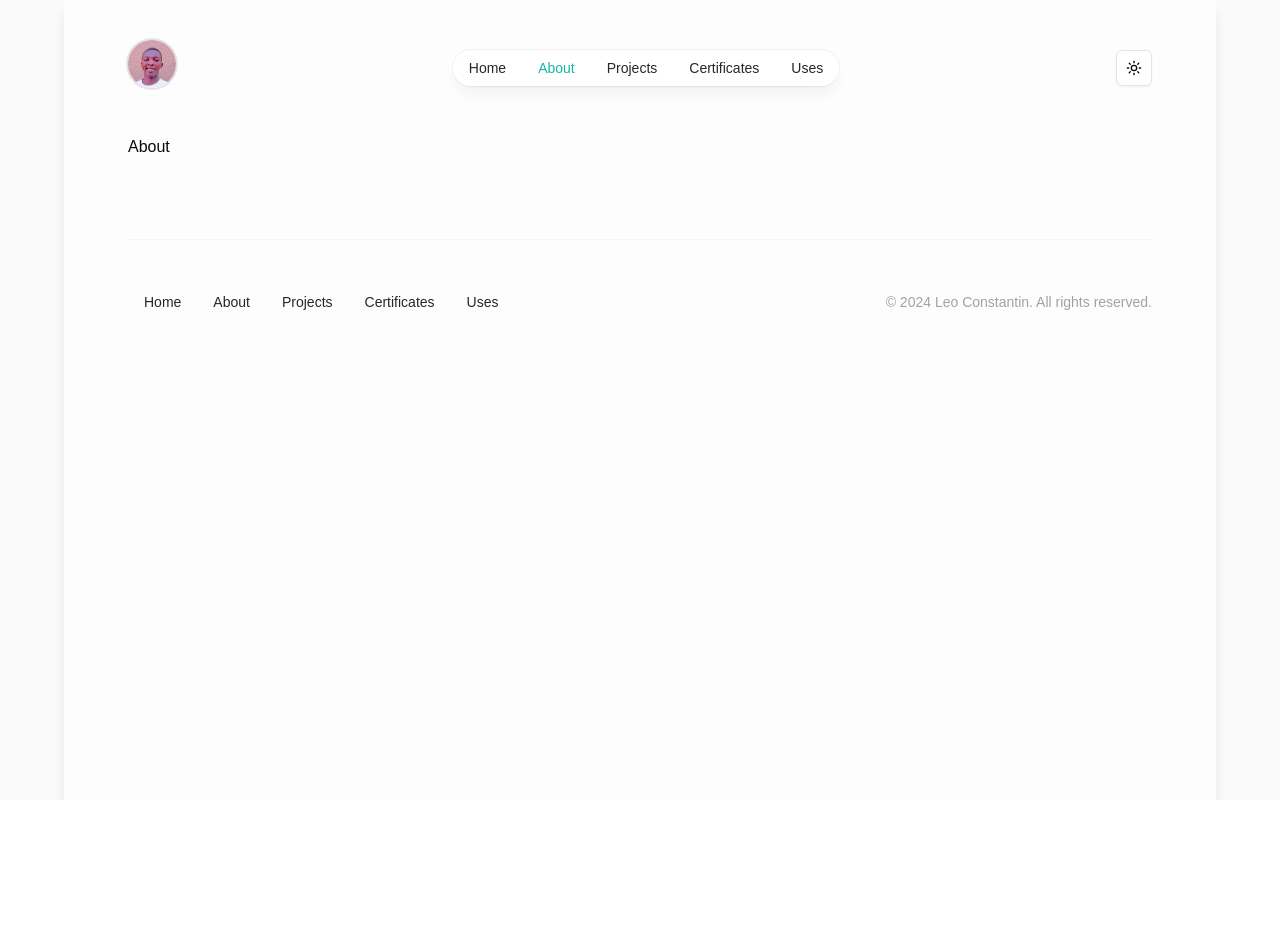
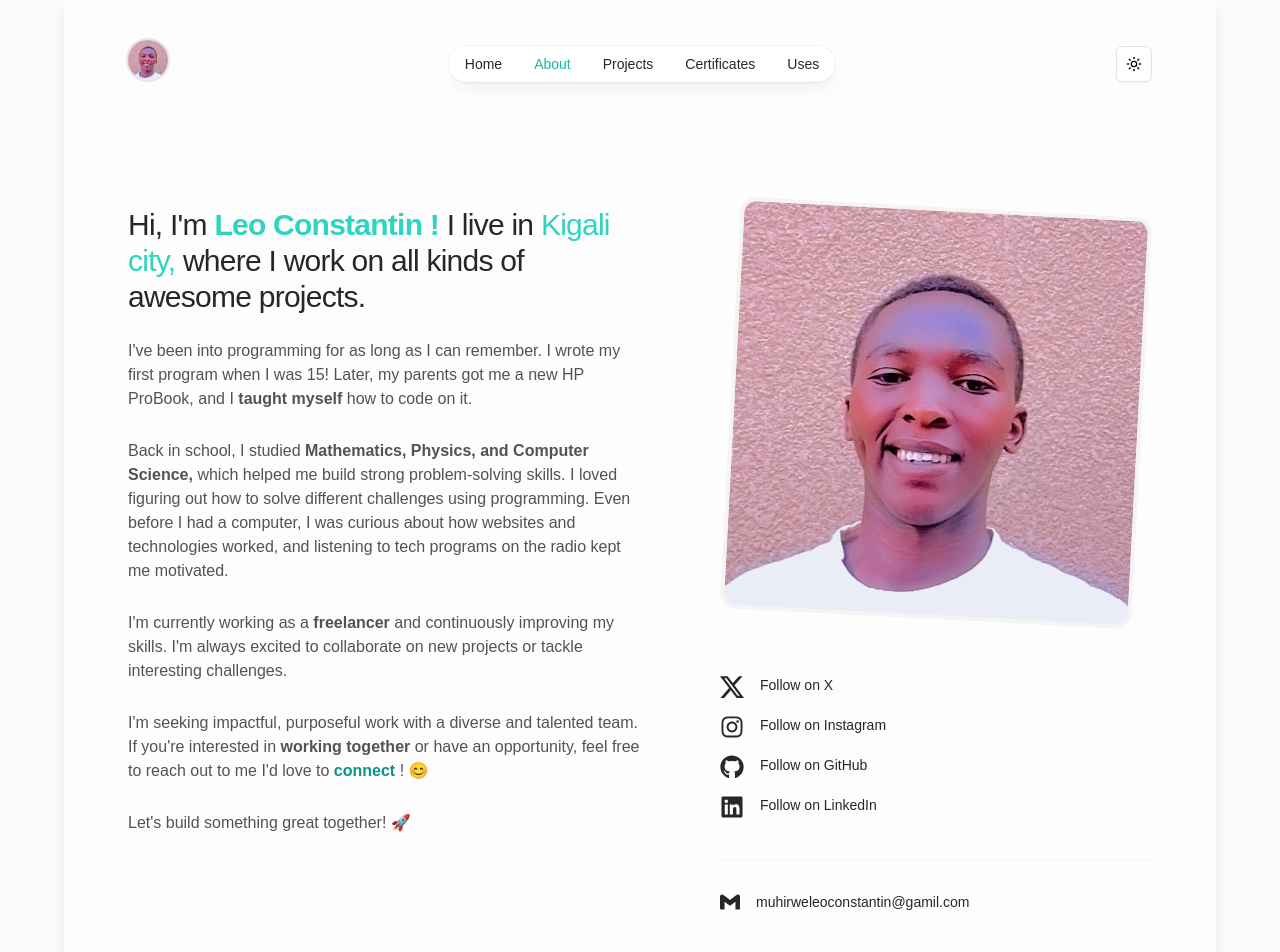
Before and after one commit to leconstantin/LeoConstantin, a Next.js app: page /about in a window 1280 px wide. Shown: the top 952 px of the page. Before the commit the page ends 800 px from the top, so only its background shows below. Built offline with nearby package versions, Linux system fonts and the light colour scheme.

Commit message:
Added about page

```diff
--- a/src/app/(other)/about/page.tsx
+++ b/src/app/(other)/about/page.tsx
@@ -1,7 +1,24 @@
+import AboutImage from "@/sections/about/AboutImage";
+import AboutMe from "@/sections/about/AboutMe";
+import Follow from "@/sections/about/Follow";
+import type { Metadata } from "next";
+import Image from "next/image";
+
+export const metadata: Metadata = {
+  title: "About",
+};
 export default function About() {
   return (
-    <>
-      <div>About</div>
-    </>
+    <main>
+      <div className="py-20 mx-auto max-w-2xl lg:max-w-5xl">
+        <div className="grid grid-cols-1 gap-y-16 lg:grid-cols-2 lg:gap-y-12 lg:grid-rows-[auto_1fr]">
+          <AboutImage />
+
+          <AboutMe />
+
+          <Follow />
+        </div>
+      </div>
+    </main>
   );
 }
--- a/src/components/header.tsx
+++ b/src/components/header.tsx
@@ -18,7 +18,7 @@ export default function Header({ hasImage }: { hasImage?: boolean }) {
                   src="/me.jpeg"
                   alt="Leo constantin image"
                   title="Muhirwe Leo Constantin"
-                  className="h-6 w-6 md:h-12 md:w-12 rounded-full object-cover bg-zinc-300 dark:bg-zinc-800"
+                  className="h-6 w-6 md:h-10 md:w-10 rounded-full object-cover bg-zinc-300 dark:bg-zinc-800"
                 />
               </div>
             ) : (
--- /dev/null
+++ b/src/sections/about/AboutImage.tsx
@@ -0,0 +1,17 @@
+import Image from "next/image";
+
+export default function AboutImage() {
+  return (
+    <div className="lg:pl-20">
+      <div className="max-w-xs px-2.5 lg:max-w-none  mx-auto">
+        <Image
+          width={800}
+          height={800}
+          src="/me.jpeg"
+          alt="My about image"
+          className="aspect-square rotate-3 rounded-2xl bg-zinc-100 p-1 object-cover hover:scale-105 ease-in duration-300"
+        />
+      </div>
+    </div>
+  );
+}
--- /dev/null
+++ b/src/sections/about/AboutMe.tsx
@@ -0,0 +1,56 @@
+export default function AboutMe() {
+  return (
+    <div className="lg:order-first lg:row-span-2">
+      <div>
+        <h1 className="text-3xl font-medium tracking-tight text-zinc-800 dark:text-zinc-100">
+          Hi, I&apos;m{" "}
+          <span className="text-teal-400 font-semibold">Leo Constantin !</span>{" "}
+          I live in <span className="text-teal-400">Kigali city,</span> where I
+          work on all kinds of awesome projects.
+        </h1>
+
+        <div className="mt-6 space-y-7 text-base text-zinc-600 font-roboto dark:text-zinc-400">
+          <p>
+            I&apos;ve been into programming for as long as I can remember. I
+            wrote my first program when I was 15! Later, my parents got me a new
+            HP ProBook, and I{" "}
+            <span className="font-semibold dark:text-zinc-200">
+              taught myself
+            </span>{" "}
+            how to code on it.
+          </p>
+
+          <p>
+            Back in school, I studied{" "}
+            <span className="font-semibold dark:text-zinc-200">
+              Mathematics, Physics, and Computer Science,
+            </span>{" "}
+            which helped me build strong problem-solving skills. I loved
+            figuring out how to solve different challenges using programming.
+            Even before I had a computer, I was curious about how websites and
+            technologies worked, and listening to tech programs on the radio
+            kept me motivated.
+          </p>
+
+          <p>
+            I&apos;m currently working as a{" "}
+            <span className="font-semibold dark:text-zinc-200">freelancer</span>{" "}
+            and continuously improving my skills. I&apos;m always excited to
+            collaborate on new projects or tackle interesting challenges.
+          </p>
+
+          <p>
+            I&apos;m seeking impactful, purposeful work with a diverse and
+            talented team. If you&apos;re interested in{" "}
+            <span className="font-semibold dark:text-zinc-200">
+              working together
+            </span>{" "}
+            or have an opportunity, feel free to reach out to me I&apos;d love
+            to <span className="font-semibold text-teal-600">connect</span> ! 😊
+          </p>
+          <p>Let&apos;s build something great together! 🚀</p>
+        </div>
+      </div>
+    </div>
+  );
+}
--- /dev/null
+++ b/src/sections/about/Follow.tsx
@@ -0,0 +1,53 @@
+import { BsTwitterX } from "react-icons/bs";
+import { FaGithub, FaLinkedin } from "react-icons/fa";
+import { FaInstagram } from "react-icons/fa";
+import { SiGmail } from "react-icons/si";
+const follows = [
+  {
+    on: "Follow on X",
+    logo: <BsTwitterX className="group-hover:text-teal-600 size-6" />,
+  },
+  {
+    on: "Follow on Instagram",
+    logo: <FaInstagram className="group-hover:text-teal-600 size-6" />,
+  },
+  {
+    on: "Follow on GitHub",
+    logo: <FaGithub className="group-hover:text-teal-600 size-6" />,
+  },
+  {
+    on: "Follow on LinkedIn",
+    logo: <FaLinkedin className="group-hover:text-teal-600 size-6" />,
+  },
+];
+export default function Follow() {
+  return (
+    <div className="lg:pl-20">
+      <ul>
+        {follows.map((follow, i) => (
+          <li className=" py-2" key={i}>
+            <a
+              href=""
+              className="group flex gap-4 text-sm font-medium text-zinc-800 dark:text-zinc-400 dark:hover:text-zinc-100 transition"
+            >
+              {follow.logo}
+              <span>{follow.on}</span>
+            </a>
+          </li>
+        ))}
+
+        <li className="mt-8 border-t border-zinc-100 dark:border-zinc-700 pt-8 flex">
+          <a
+            href=""
+            className="group flex text-sm font-medium text-zinc-800 transition hover:text-teal-500"
+          >
+            <SiGmail className="group-hover:text-teal-600 size-5 dark:text-zinc-400" />
+            <span className="ml-4 dark:text-zinc-400  dark:hover:text-zinc-100">
+              muhirweleoconstantin@gamil.com
+            </span>
+          </a>
+        </li>
+      </ul>
+    </div>
+  );
+}
```
